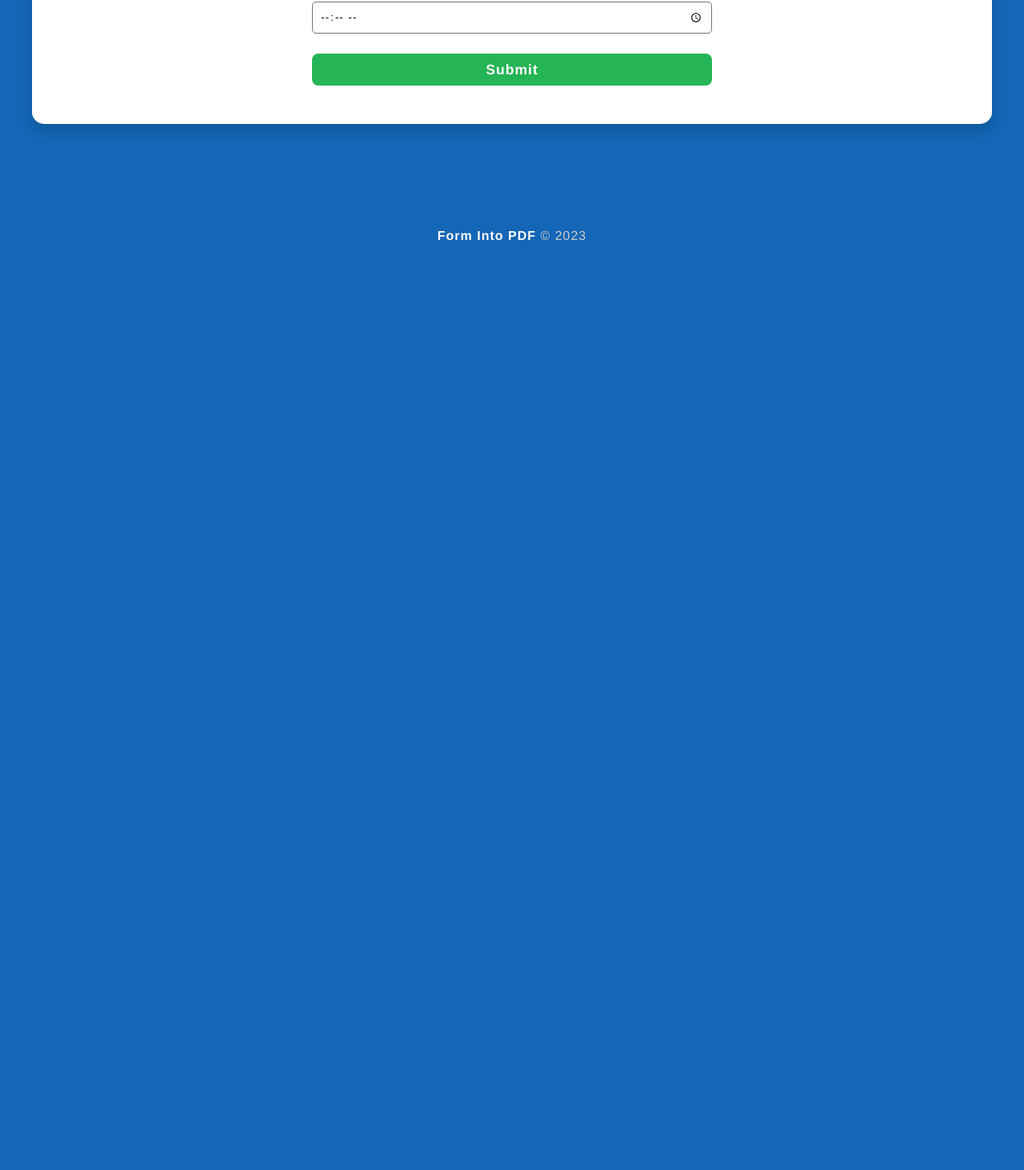
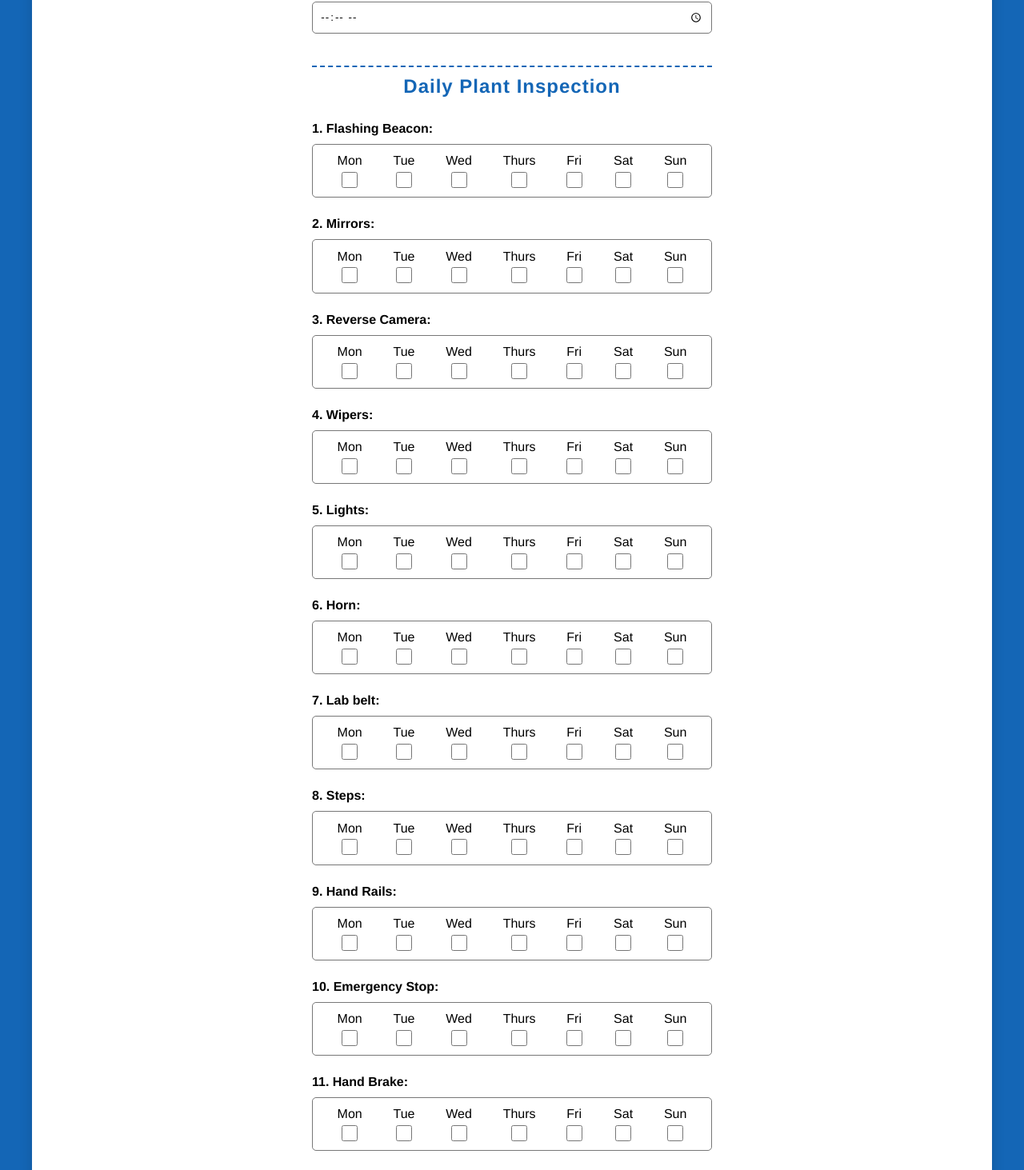
Before and after one commit to sbritobreno/FormIntoPDF-FrontEnd, a React (Create React App) app: page /document/new/forms in a window 1280 px wide. Shown: the part 1807-3270 px from the top of the page at 80% size. Before the commit the page ends 2227 px from the top, so only its background shows below. Built offline with nearby package versions, Linux system fonts and the light colour scheme.

Commit message:
Create a DPICheckboxForm component and use it on Forms page

```diff
--- /dev/null
+++ b/src/components/form/DailyPlantInspectionCheckboxForm.js
@@ -0,0 +1,41 @@
+import styles from "./DailyPlantInspectionCheckboxForm.module.css";
+
+function DPICheckboxForm({ title, name }) {
+  return (
+    <div className={styles.dpi_checkbox_form}>
+      <h4>{title}:</h4>
+      <div className={styles.week_checkbox_form}>
+        <div className={styles.day_checkbox_form}>
+          <label>Mon</label>
+          <input type="checkbox" name={"dpi_" + name + "_mon"} />
+        </div>
+        <div className={styles.day_checkbox_form}>
+          <label>Tue</label>
+          <input type="checkbox" name={"dpi_" + name + "_tue"} />
+        </div>
+        <div className={styles.day_checkbox_form}>
+          <label>Wed</label>
+          <input type="checkbox" name={"dpi_" + name + "_wed"} />
+        </div>
+        <div className={styles.day_checkbox_form}>
+          <label>Thurs</label>
+          <input type="checkbox" name={"dpi_" + name + "_thurs"} />
+        </div>
+        <div className={styles.day_checkbox_form}>
+          <label>Fri</label>
+          <input type="checkbox" name={"dpi_" + name + "_fri"} />
+        </div>
+        <div className={styles.day_checkbox_form}>
+          <label>Sat</label>
+          <input type="checkbox" name={"dpi_" + name + "_sat"} />
+        </div>
+        <div className={styles.day_checkbox_form}>
+          <label>Sun</label>
+          <input type="checkbox" name={"dpi_" + name + "_sun"} />
+        </div>
+      </div>
+    </div>
+  );
+}
+
+export default DPICheckboxForm;
--- /dev/null
+++ b/src/components/form/DailyPlantInspectionCheckboxForm.module.css
@@ -0,0 +1,27 @@
+.dpi_checkbox_form {
+  margin-bottom: 1.5em;
+}
+
+.week_checkbox_form {
+  display: flex;
+  justify-content: space-around;
+  padding: 0.7em;
+  border: 1px solid #777;
+  border-radius: 5px;
+}
+
+.week_checkbox_form label {
+  font-weight: normal;
+  font-size: 1em;
+}
+
+.day_checkbox_form {
+  display: flex;
+  flex-direction: column;
+}
+
+.day_checkbox_form input {
+  margin-inline: auto;
+  width: 20px;
+  height: 20px;
+}
--- a/src/components/pages/DocumentSection/Forms.js
+++ b/src/components/pages/DocumentSection/Forms.js
@@ -1,6 +1,7 @@
 import { useState } from "react";
 import { useNavigate } from "react-router-dom";
 import Input from "../../form/Input";
+import DPICheckboxForm from "../../form/DailyPlantInspectionCheckboxForm";
 import styles from "./Doc.module.css";
 
 function Forms() {
@@ -68,15 +69,22 @@ function Forms() {
         </div>
         <div className={styles.check_container}>
           <input type="checkbox" name="hot_work_precautions_box_4" />
-          <label>Gas cylinders secured in a vertical position on a trolley</label>
+          <label>
+            Gas cylinders secured in a vertical position on a trolley
+          </label>
         </div>
         <div className={styles.check_container}>
           <input type="checkbox" name="hot_work_precautions_box_5" />
-          <label>Gas cylinders fitted with a regulator and flashback arrestor</label>
+          <label>
+            Gas cylinders fitted with a regulator and flashback arrestor
+          </label>
         </div>
         <div className={styles.check_container}>
           <input type="checkbox" name="hot_work_precautions_box_6" />
-          <label>Other personnel who may be affected by the work removed from the area</label>
+          <label>
+            Other personnel who may be affected by the work removed from the
+            area
+          </label>
         </div>
         <div className={styles.check_container}>
           <input type="checkbox" name="hot_work_precautions_box_7" />
@@ -170,6 +178,37 @@ function Forms() {
           handleOnChange={handleChange}
           autoComplete="off"
         />
+        <h2 className={styles.form_subheading}>Daily Plant Inspection</h2>
+        <DPICheckboxForm title={"1. Flashing Beacon"} name={"flashing_beacon"}/>
+        <DPICheckboxForm title={"2. Mirrors"} name={"mirrors"}/>
+        <DPICheckboxForm title={"3. Reverse Camera"} name={"reverse_camera"}/>
+        <DPICheckboxForm title={"4. Wipers"} name={"wipers"}/>
+        <DPICheckboxForm title={"5. Lights"} name={"lights"}/>
+        <DPICheckboxForm title={"6. Horn"} name={"horn"}/>
+        <DPICheckboxForm title={"7. Lab belt"} name={"lab_belt"}/>
+        <DPICheckboxForm title={"8. Steps"} name={"steps"}/>
+        <DPICheckboxForm title={"9. Hand Rails"} name={"hand_rails"}/>
+        <DPICheckboxForm title={"10. Emergency Stop"} name={"emergency_stop"}/>
+        <DPICheckboxForm title={"11. Hand Brake"} name={"hand_brake"}/>
+        <DPICheckboxForm title={"12. Brakes"} name={"brakes"}/>
+        <DPICheckboxForm title={"13. Drivers Seat"} name={"drivers_seat"}/>
+        <DPICheckboxForm title={"14. Windows"} name={"windows"}/>
+        <DPICheckboxForm title={"15. Fire Extinguisher"} name={"fire_extinguisher"}/>
+        <DPICheckboxForm title={"16. Guards in Place"} name={"guards_in_place"}/>
+        <DPICheckboxForm title={"17. Gas Bottles Secure"} name={"gas_bottles_secure"}/>
+        <DPICheckboxForm title={"18. Battery Condition"} name={"battery_condition"}/>
+        <DPICheckboxForm title={"19. Tyres"} name={"tyres"}/>
+        <DPICheckboxForm title={"20. Steering"} name={"steering"}/>
+        <DPICheckboxForm title={"21. Quick Hitch Pin"} name={"quick_hitch_pin"}/>
+        <DPICheckboxForm title={"22. FOPS"} name={"fops"}/>
+        <DPICheckboxForm title={"23. ROPS"} name={"rops"}/>
+        <DPICheckboxForm title={"24. Straps in good condition"} name={"straps_in_good_condition"}/>
+        <DPICheckboxForm title={"25. Transmission Oil"} name={"transmission_oil"}/>
+        <DPICheckboxForm title={"26. Engine Oil"} name={"engine_oil"}/>
+        <DPICheckboxForm title={"27. Hydraulic Oil"} name={"hydraulic_oil"}/>
+        <DPICheckboxForm title={"28. Water"} name={"water"}/>
+        <DPICheckboxForm title={"29. Fuel"} name={"fuel"}/>
+        <DPICheckboxForm title={"30. Brake Fluid"} name={"brake_fluid"}/>
         <input type="submit" value="Submit" />
       </form>
     </section>
```
